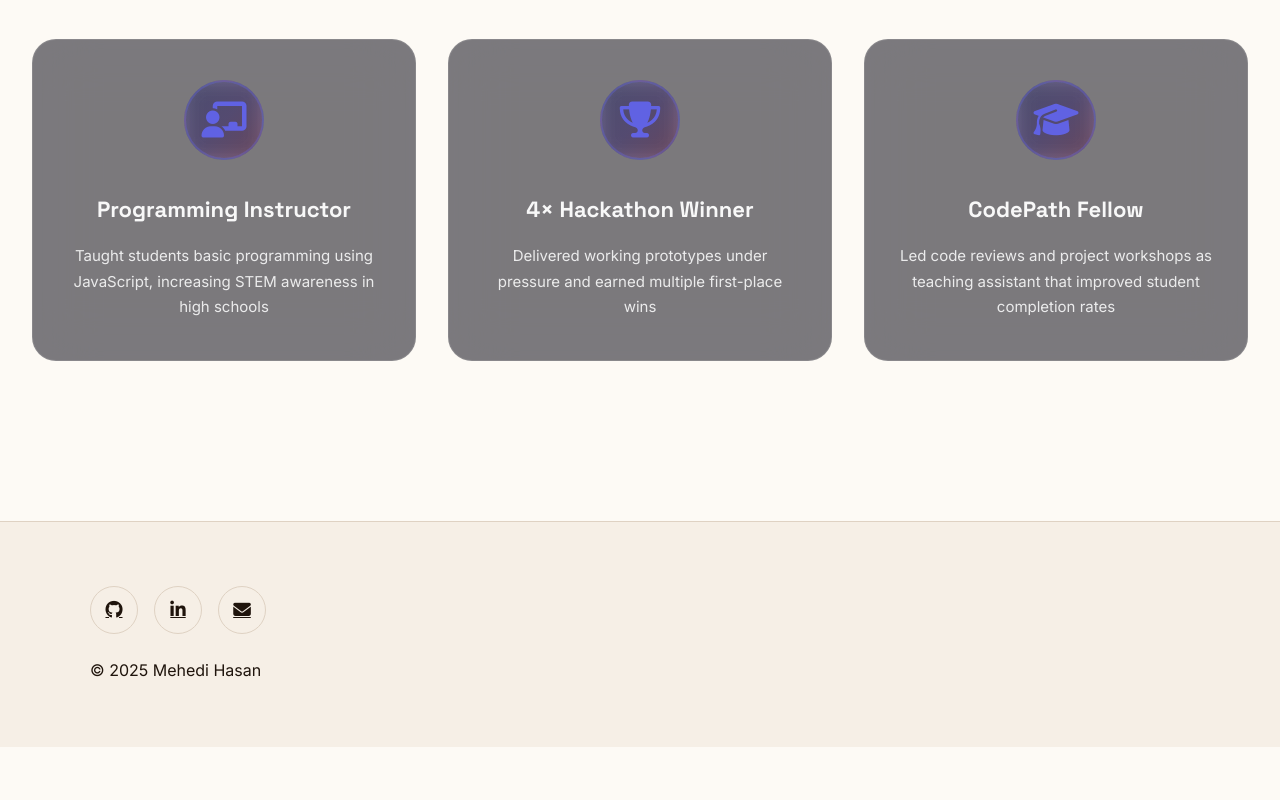
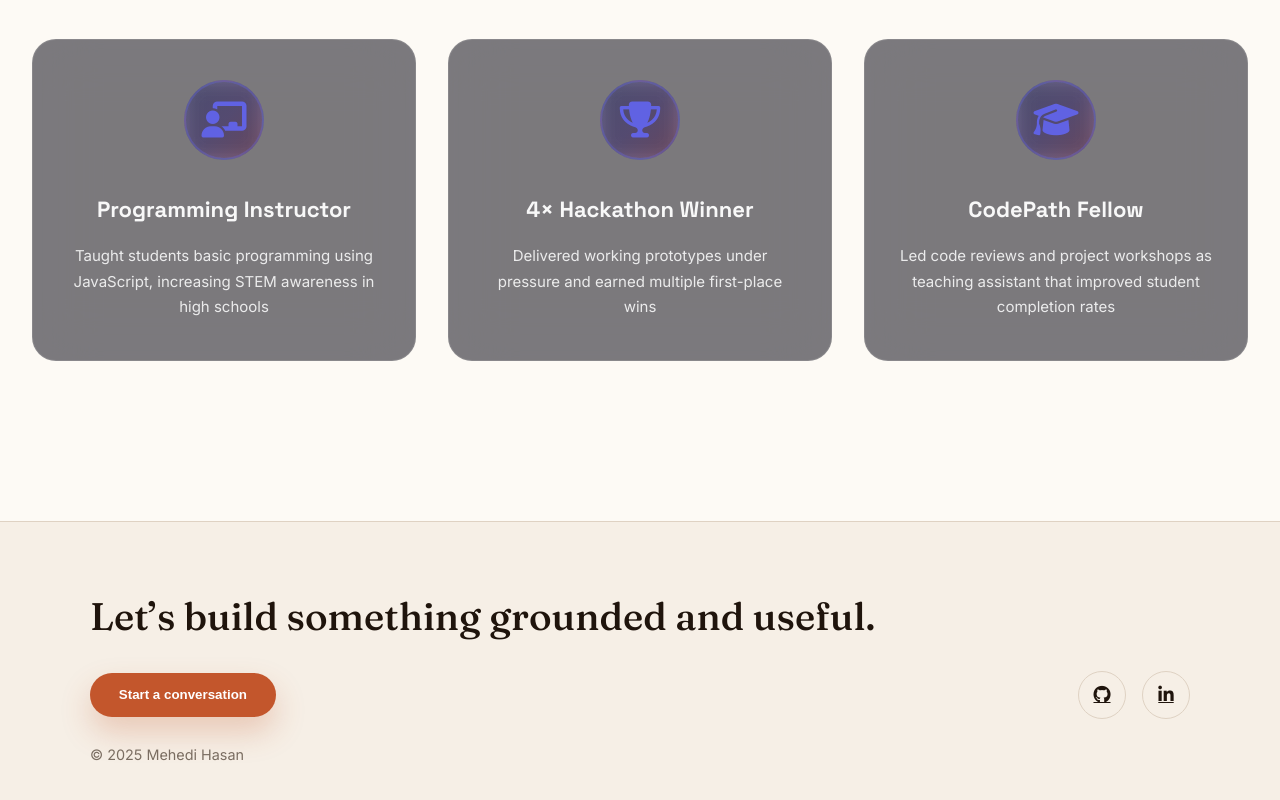
Before and after one commit to techmehedi/techmehedi.github.io, a Next.js app: page / in a window 1280 px wide. Shown: the part 8097-8897 px from the top of the page. Before the commit the page ends 8844 px from the top, so only its background shows below. Built offline with nearby package versions, Linux system fonts and the light colour scheme.

Commit message:
Update Footer component

```diff
--- a/components/Footer.tsx
+++ b/components/Footer.tsx
@@ -1,69 +1,41 @@
 'use client'
 
-import { motion } from 'framer-motion'
-import { useInView } from 'react-intersection-observer'
 import styles from './Footer.module.css'
 
 interface FooterProps {
   onContactClick: () => void
 }
 
-export default function Footer({ onContactClick }: FooterProps) {
-  const [ref, inView] = useInView({
-    triggerOnce: true,
-    threshold: 0.3,
-  })
-
 const socialLinks = [
   { icon: 'fab fa-github', href: 'https://github.com/techmehedi', label: 'GitHub' },
   { icon: 'fab fa-linkedin-in', href: 'https://www.linkedin.com/in/techmehedi/', label: 'LinkedIn' },
-    { icon: 'fas fa-envelope', href: '#', label: 'Contact', onClick: onContactClick },
 ]
 
+export default function Footer({ onContactClick }: FooterProps) {
   return (
-    <motion.footer
-      className={styles.footer}
-      ref={ref}
-      initial={{ opacity: 0, y: 50 }}
-      animate={inView ? { opacity: 1, y: 0 } : {}}
-      transition={{ duration: 0.8 }}
-    >
+    <footer className={styles.footer}>
       <div className={styles.container}>
         <div className={styles.content}>
-          <motion.div
-            className={styles.socialList}
-            initial={{ opacity: 0 }}
-            animate={inView ? { opacity: 1 } : {}}
-            transition={{ delay: 0.2 }}
-          >
-            {socialLinks.map((social, index) => (
-              <motion.a
-                key={index}
+          <p className={styles.headline}>Let’s build something grounded and useful.</p>
+          <div className={styles.actions}>
+            <button onClick={onContactClick}>Start a conversation</button>
+            <div className={styles.socialList}>
+              {socialLinks.map((social) => (
+                <a
+                  key={social.label}
                   href={social.href}
-                target={social.href !== '#' ? '_blank' : undefined}
-                rel={social.href !== '#' ? 'noopener noreferrer' : undefined}
-                className={styles.socialLink}
-                onClick={social.onClick}
-                whileHover={{ scale: 1.2, rotate: 360, y: -5 }}
-                whileTap={{ scale: 0.9 }}
-                initial={{ opacity: 0, y: 20 }}
-                animate={inView ? { opacity: 1, y: 0 } : {}}
-                transition={{ delay: 0.3 + index * 0.1, type: 'spring', stiffness: 200 }}
+                  target="_blank"
+                  rel="noopener noreferrer"
+                  aria-label={social.label}
                 >
                   <i className={social.icon}></i>
-              </motion.a>
+                </a>
               ))}
-          </motion.div>
-          <motion.div
-            className={styles.copyright}
-            initial={{ opacity: 0 }}
-            animate={inView ? { opacity: 1 } : {}}
-            transition={{ delay: 0.6 }}
-          >
-            © 2025 Mehedi Hasan
-          </motion.div>
             </div>
           </div>
-    </motion.footer>
+          <p className={styles.caption}>© {new Date().getFullYear()} Mehedi Hasan</p>
+        </div>
+      </div>
+    </footer>
   )
 }
```
Lines whose indentation alone changed are shown as unchanged.
